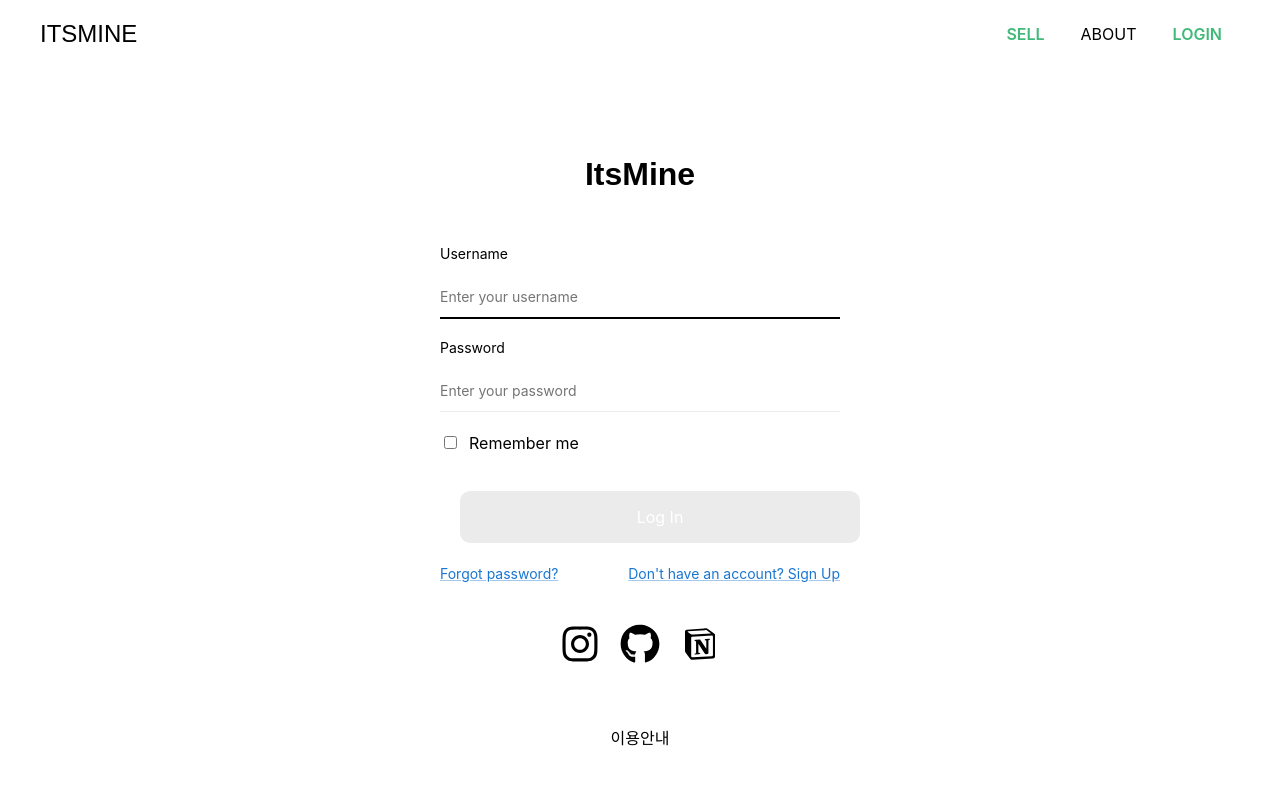
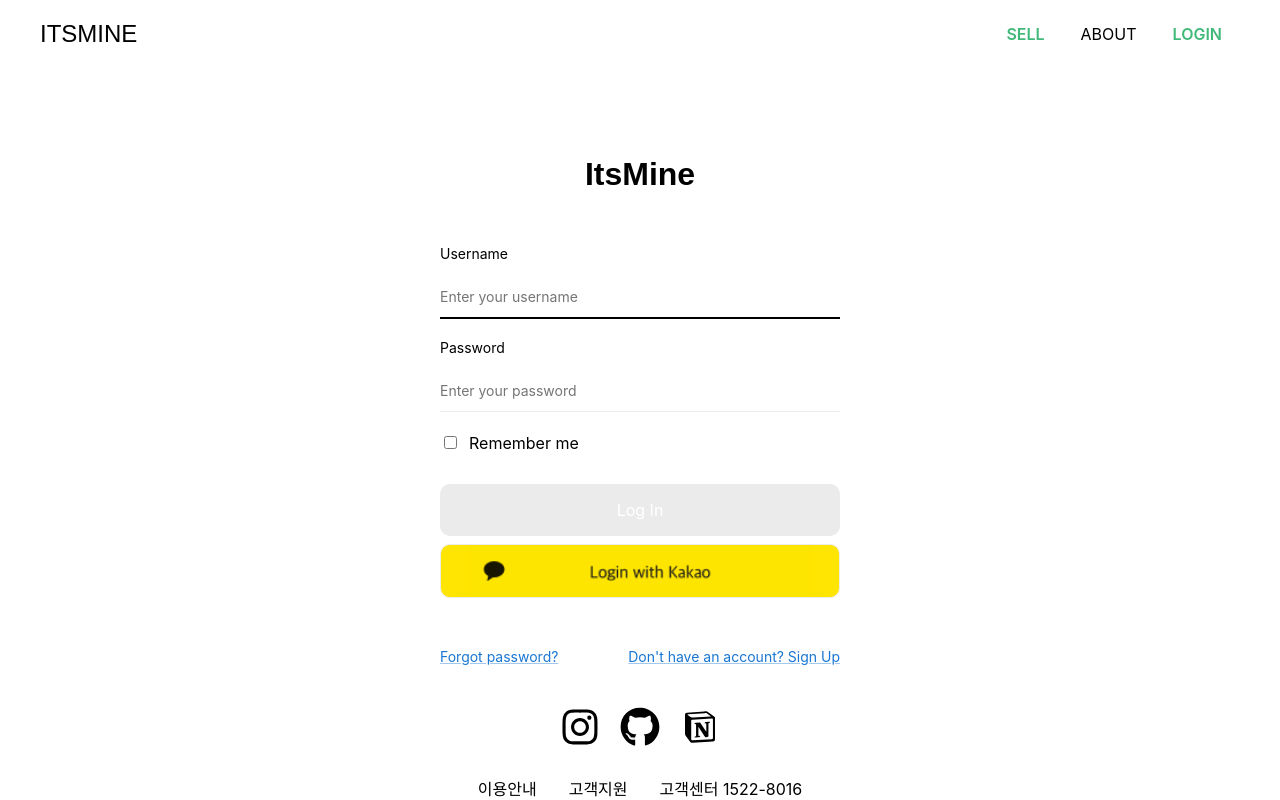
Before and after one commit to 11-itsmine/itsmine-frontend, a React (Create React App) app in the folder frontend/: page /itsmine/login in a window 1280 px wide. Shown: the top 800 px of the page. Built offline with nearby package versions, Linux system fonts and the light colour scheme; no server answers; a web font is replaced by a local one.

Commit message:
add : kakao talk button and update fix footer code

```diff
--- /dev/null
+++ b/frontend/src/components/auth/LoginData.js
@@ -0,0 +1,5 @@
+export const REDIRECT_URI = 'http://localhost:3000/users/signin/kakao/callback';
+
+export const KAKAO_AUTH_URL = `https://kauth.kakao.com/oauth/authorize?response_type=code&client_id=${process.env.REACT_APP_REST_API_KEY}&redirect_uri=${REDIRECT_URI}`;
+
+export const KAKAO_TOKEN = 'https://kauth.kakao.com/oauth/token';
--- a/frontend/src/components/auth/Signin.js
+++ b/frontend/src/components/auth/Signin.js
@@ -1,10 +1,12 @@
-import React, {useState} from 'react';
-import {useNavigate} from 'react-router-dom';
+import React, { useState } from 'react';
+import { useNavigate } from 'react-router-dom';
 import axiosInstance from '../../api/axiosInstance'; // 경로 수정
 import styled from 'styled-components';
 import Link from '@mui/material/Link';
+import { KAKAO_AUTH_URL } from "./LoginData";
+import kakaoLoginImage from "../auth/kakao_login_medium_wide.png"; // 이미지 파일 경로
 
-const SignIn = ({onLogin}) => {
+const SignIn = ({ onLogin }) => {
   const [loginRequest, setLoginRequest] = useState({
     username: '',
     password: ''
@@ -18,7 +20,8 @@ const SignIn = ({onLogin}) => {
     event.preventDefault();
 
     try {
-      const response = await axiosInstance.post('/v1/users/login', loginRequest);
+      const response = await axiosInstance.post('/v1/users/login',
+          loginRequest);
 
       // 응답 바디에서 토큰 추출
       const token = response.data.data;
@@ -46,8 +49,8 @@ const SignIn = ({onLogin}) => {
   };
 
   const handleChange = (e) => {
-    const {name, value} = e.target;
-    setLoginRequest({...loginRequest, [name]: value});
+    const { name, value } = e.target;
+    setLoginRequest({ ...loginRequest, [name]: value });
   };
 
   return (
@@ -87,7 +90,12 @@ const SignIn = ({onLogin}) => {
             Remember me
           </FormControlLabel>
           {errorMessage && <ErrorText>{errorMessage}</ErrorText>}
+
           <LoginBtn type="submit">Log In</LoginBtn>
+          <KakaoBtn href={KAKAO_AUTH_URL}>
+            <KakaoLoginImage src={kakaoLoginImage} alt="Login with Kakao" />
+          </KakaoBtn>
+
           <GridContainer>
             <GridItem>
               <Link href="#">Forgot password?</Link>
@@ -171,13 +179,32 @@ const ErrorText = styled.p`
 const LoginBtn = styled.button`
   background: #ebebeb;
   width: 100%;
-  margin: ${props => props.theme.margins.xl};
+  margin-top: 0.8rem;
+  margin-bottom: 0.5rem;
   padding: ${props => props.theme.paddings.large};
   border: none;
   border-radius: 10px;
   font-size: ${props => props.theme.fontSizes.base};
   color: ${props => props.theme.colors.white};
   cursor: pointer;
+`;
+
+const KakaoBtn = styled.a`
+  display: flex;
+  justify-content: center;
+  align-items: center;
+  width: 100%;
+  height: 3.375rem; // Login button height
+  margin-bottom: 1rem;
+  border: ${props => props.theme.borders.lightGray};
+  background: #ffe501;
+  text-decoration: none;
+  cursor: pointer;
+  border-radius: 10px;
+`;
+
+const KakaoLoginImage = styled.img`
+  height: 100%;
 `;
 
 const GridContainer = styled.div`
@@ -187,6 +214,7 @@ const GridContainer = styled.div`
 `;
 
 const GridItem = styled.div`
+  margin-top: 2rem;
   font-size: ${props => props.theme.fontSizes.small};
 `;
 
--- a/frontend/src/components/footer/Footer.js
+++ b/frontend/src/components/footer/Footer.js
@@ -65,7 +65,6 @@ const FooterLink = styled.a`
 `;
 
 const Contents = styled.span`
-  display: block;
   margin-top: ${props => props.theme.margins.xxxl};
   padding: ${props => props.theme.paddings.large};
   cursor: pointer;
```
Also changed, not shown: frontend/src/components/auth/kakao_login_medium_wide.png (added).
